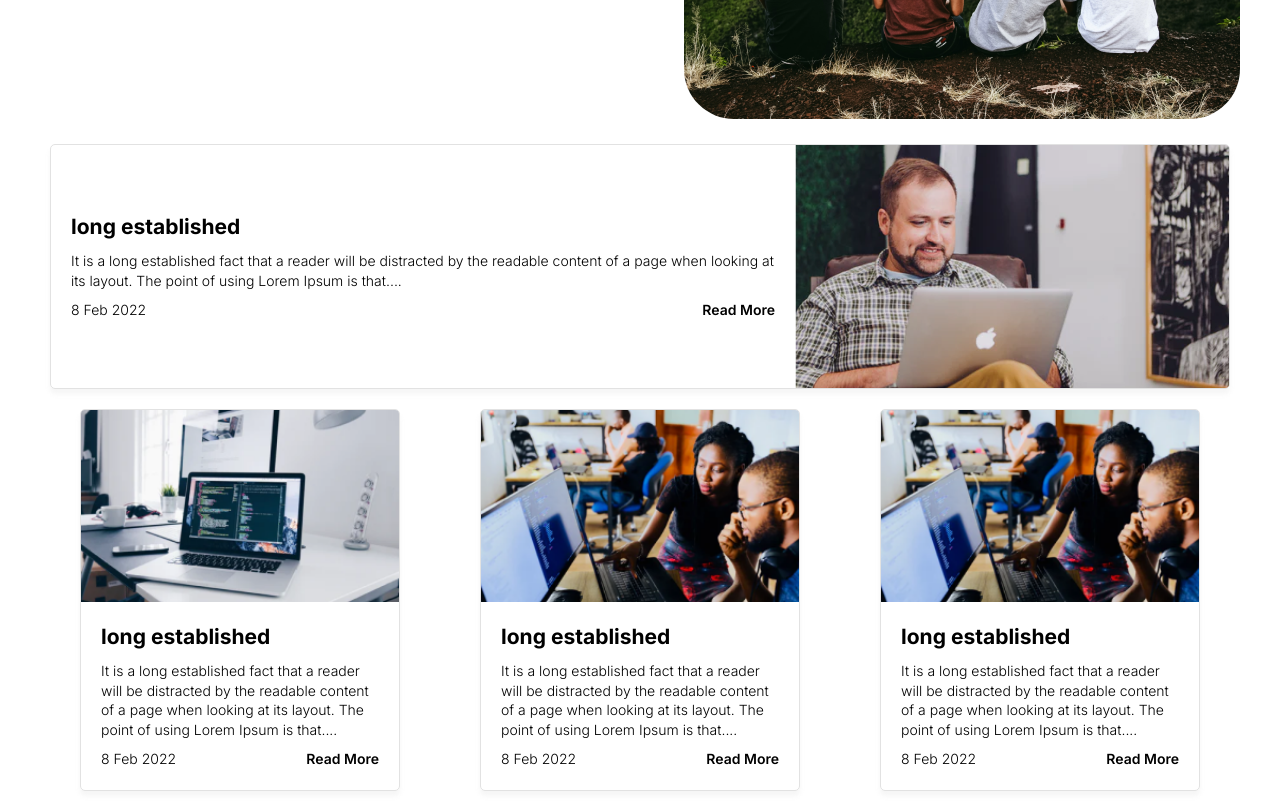
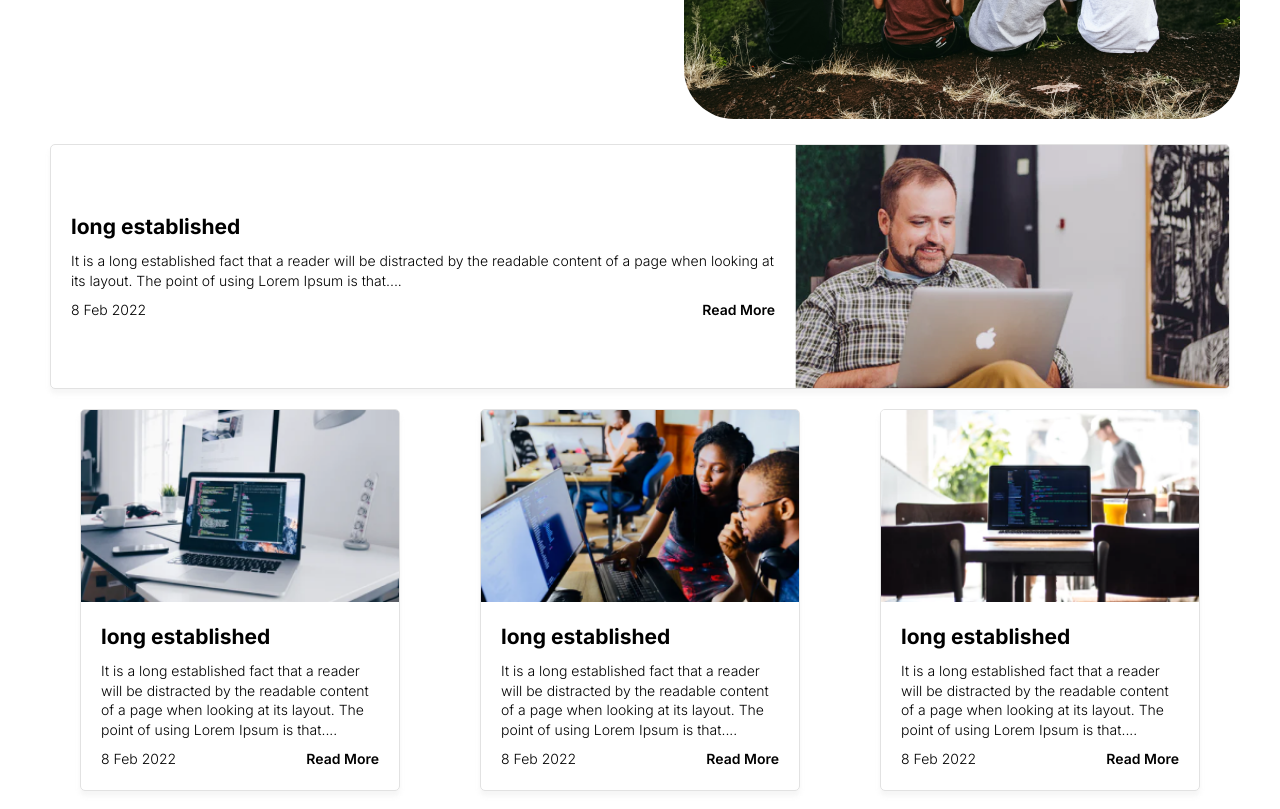
Before and after one commit to LindritBajrami/Lindrit-s-BLOG, a plain HTML site: page home.html in a window 1280 px wide. Shown: the part 287-1096 px from the top of the page. Drawn offline with Linux system fonts and the light colour scheme.

Commit message:
card 3 changed

```diff
--- a/home.html
+++ b/home.html
@@ -113,7 +113,7 @@
                 >
               </div>
             </div>
-            <img src="images/card2.png" alt="laptop guy" />
+            <img src="images/card3.png" alt="laptop guy" />
           </div>
         </div>
       </div>
```
